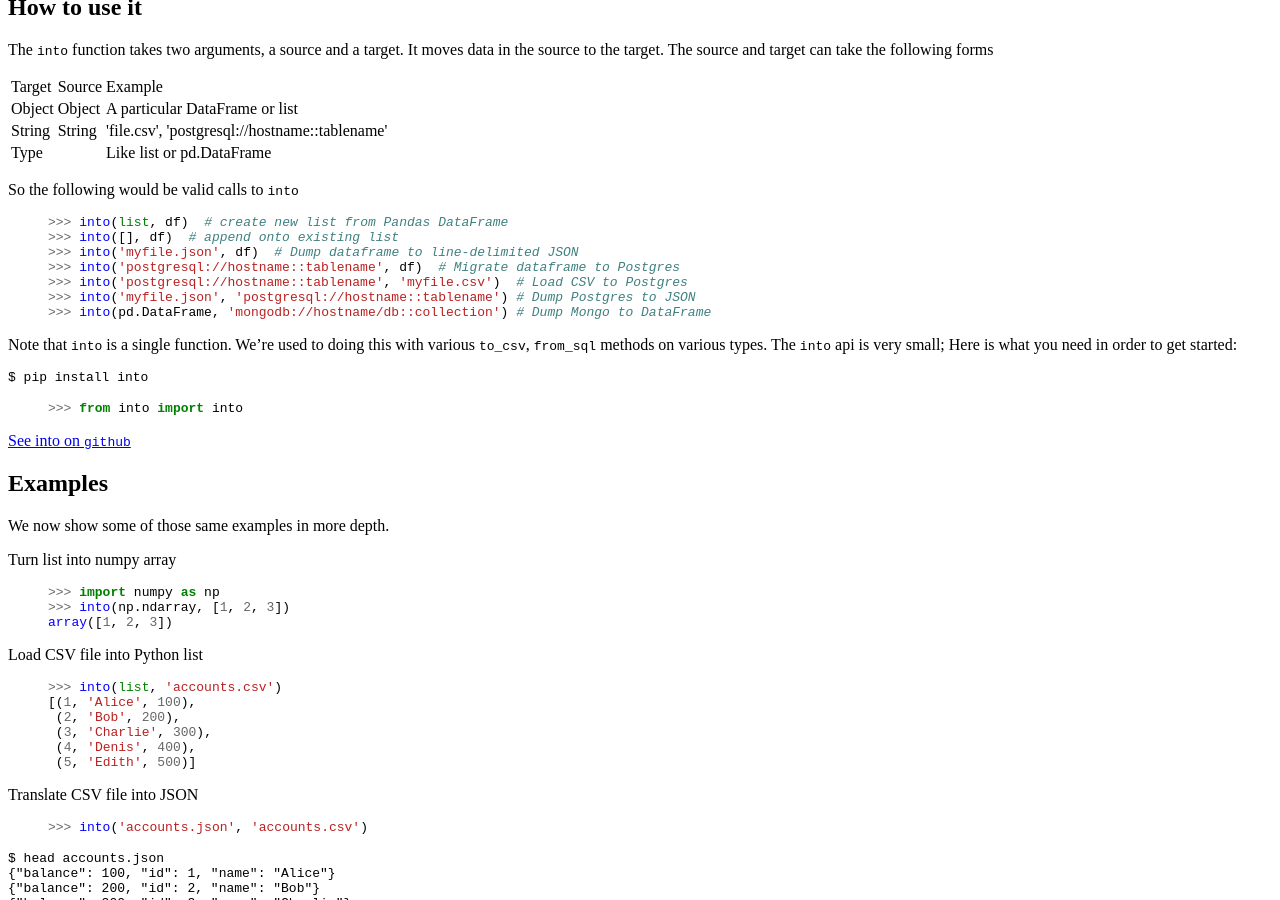
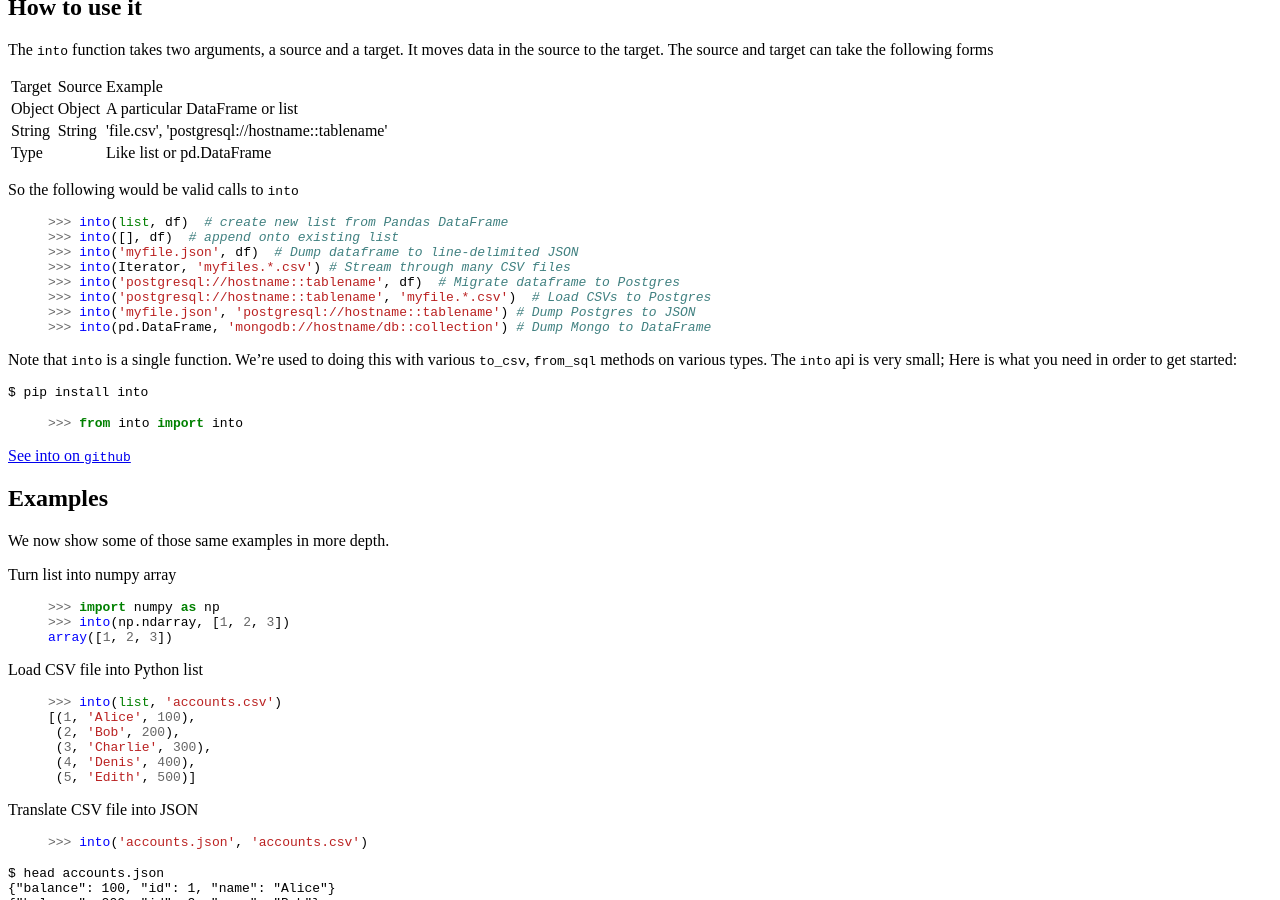
Before and after one commit to besyskymnbk/blog, a Jekyll site: the page built from _posts/work/2015-02-03-Into.md, in a window 1280 px wide and 900 px high, scrolled down 716 px. Built offline with Jekyll 4.4.1, drawn with Linux system fonts in a browser that asks for light colours; comment, search, counter and statistics services are not loaded.

Commit message:
small edits

```diff
--- a/_posts/work/2015-02-03-Into.md
+++ b/_posts/work/2015-02-03-Into.md
@@ -85,8 +85,9 @@ So the following would be valid calls to `into`
 >>> into(list, df)  # create new list from Pandas DataFrame
 >>> into([], df)  # append onto existing list
 >>> into('myfile.json', df)  # Dump dataframe to line-delimited JSON
+>>> into(Iterator, 'myfiles.*.csv') # Stream through many CSV files
 >>> into('postgresql://hostname::tablename', df)  # Migrate dataframe to Postgres
->>> into('postgresql://hostname::tablename', 'myfile.csv')  # Load CSV to Postgres
+>>> into('postgresql://hostname::tablename', 'myfile.*.csv')  # Load CSVs to Postgres
 >>> into('myfile.json', 'postgresql://hostname::tablename') # Dump Postgres to JSON
 >>> into(pd.DataFrame, 'mongodb://hostname/db::collection') # Dump Mongo to DataFrame
 {% endhighlight %}
```
